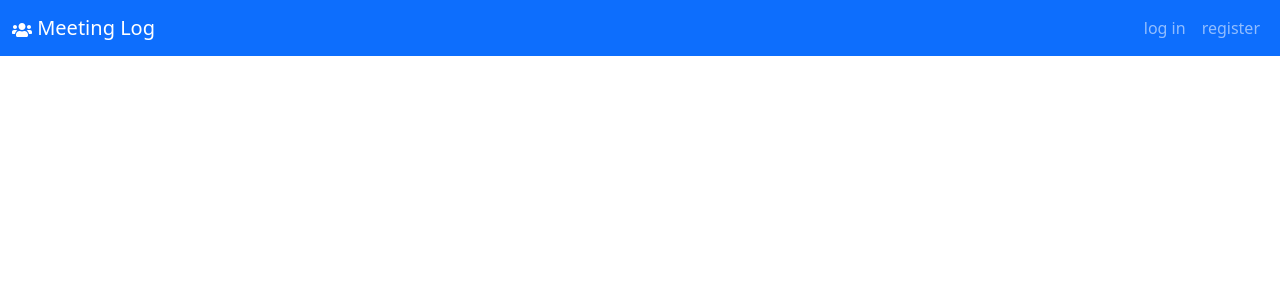
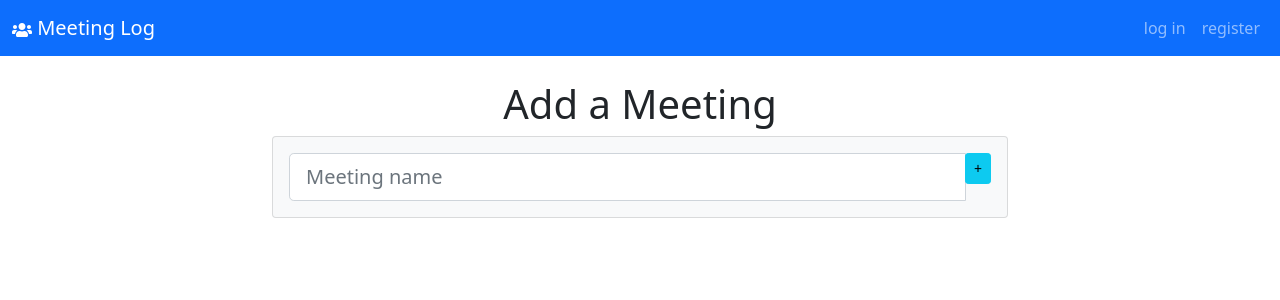
Before and after one commit to alvinwchou/meeting-log, a React (Create React App) app: page /meetings in a window 1280 px wide. Shown: the top 300 px of the page. Built offline with nearby package versions, Linux system fonts and the light colour scheme; no server answers.

Commit message:
pushing meeting name to firebase

```diff
--- a/src/App.js
+++ b/src/App.js
@@ -8,9 +8,10 @@
 import Login from './Login';
 import Meetings from './Meetings';
 import Register from './Register';
-import { getDatabase, onValue, ref } from 'firebase/database';
-import firebase, { auth } from './firebase';
+import { auth } from './firebase';
 import { onAuthStateChanged, signOut, updateProfile } from 'firebase/auth';
+import firebase from './firebase';
+import { getDatabase, ref, onValue, push, remove } from 'firebase/database';
 
 
 
@@ -21,6 +22,23 @@
     displayName: null,
     userID: null,
   })
+
+    const registerUser = (userName) => {
+      console.log('registerUser')
+      onAuthStateChanged(auth, currentUser => {
+        // add display to the authentication
+        updateProfile(auth.currentUser, {
+          displayName: userName
+        })
+        console.log(currentUser)
+        setUser({
+          'user': currentUser,
+          'displayName': currentUser.displayName,
+          'userID': currentUser.uid,
+        })
+        navigate('/meetings')
+      })
+    }
 
   useEffect(()=>{
     // const database = getDatabase(firebase);
@@ -42,26 +60,9 @@
         })
       }
     })
-  }, [])
+  }, [registerUser])
 
   let navigate = useNavigate()
-
-  const registerUser = (userName) => {
-    console.log('registerUser')
-    onAuthStateChanged(auth, currentUser => {
-      // add display to the authentication
-      updateProfile(auth.currentUser, {
-        displayName: userName
-      })
-      console.log(currentUser)
-      setUser({
-        'user': currentUser,
-        'displayName': currentUser.displayName,
-        'userID': currentUser.uid,
-      })
-      navigate('/meetings')
-    })
-  }
 
   const logoutUser = (e) => {
     e.preventDefault()
@@ -75,7 +76,11 @@
     });
   }
 
-  console.log('ererr', user)
+  const addMeeting = (meetingName) => {
+    const database = getDatabase(firebase);
+    const dbRef = ref(database, `meetings/${user.user.uid}`)
+    push(dbRef, {'meetingName': meetingName})
+  }
 
   return (
     <>
@@ -85,7 +90,7 @@
       <Routes>
         <Route path='/' element={<Home user={user.user} />} />
         <Route path='/login' element={<Login />} />
-        <Route path='/meetings' element={<Meetings />} />
+        <Route path='/meetings' element={<Meetings addMeeting={addMeeting}/>} />
         <Route path='/register' element={<Register registerUser={registerUser} />} />
       </Routes>
 
--- a/src/Login.js
+++ b/src/Login.js
@@ -1,4 +1,4 @@
-import { useEffect, useState } from "react";
+import { useState } from "react";
 import { auth } from "./firebase";
 import FormError from "./FormError";
 import { signInWithEmailAndPassword } from 'firebase/auth';
--- a/src/Meetings.js
+++ b/src/Meetings.js
@@ -1,9 +1,56 @@
+import { useState } from "react";
+
+function Meetings({ addMeeting }) {
+    const [meetingName, setMeetingName] = useState('');
+
+    const handleChange = (e) => {
+        setMeetingName(e.target.value)
+    }
 
 
-function Meetings() {
+    const handleSubmit = (e) => {
+        e.preventDefault();
+
+        addMeeting(meetingName)
+        setMeetingName('')
+    }
+
     return (
-        <div className="text-center mt-4">
-            <h1 className="text-primary"></h1>
+        <div className="container mt-4">
+            <div className="row justify-content-center">
+                <div className="col-md-8 text-center">
+                    <h1 className="font-weight-light">Add a Meeting</h1>
+                    <div className="card bg-light">
+                        <div className="card-body text-center">
+                            <form
+                                className="formgroup"
+                                onSubmit={handleSubmit}
+                            >
+                                <div className="input-group input-group-lg">
+                                    <input
+                                        type="text"
+                                        className="form-control"
+                                        name="meetingName"
+                                        placeholder="Meeting name"
+                                        aria-describedby="buttonAdd"
+                                        value={meetingName}
+                                        onChange={handleChange}
+                                    />
+                                    <div className="input-group-append">
+                                        <button
+                                            type="submit"
+                                            className="btn btn-sm btn-info"
+                                            id="buttonAdd"
+                                        >
+                                            +
+                                        </button>
+                                    </div>
+                                </div>
+                            </form>
+                        </div>
+                    </div>
+                </div>
+            </div>
         </div>
     )
 }
```
